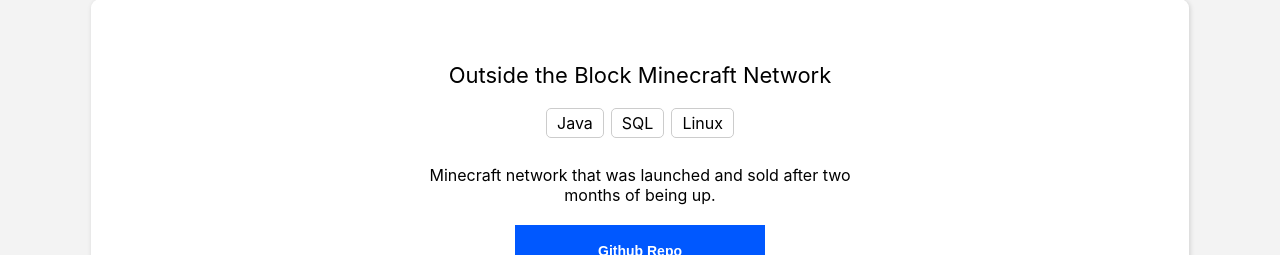
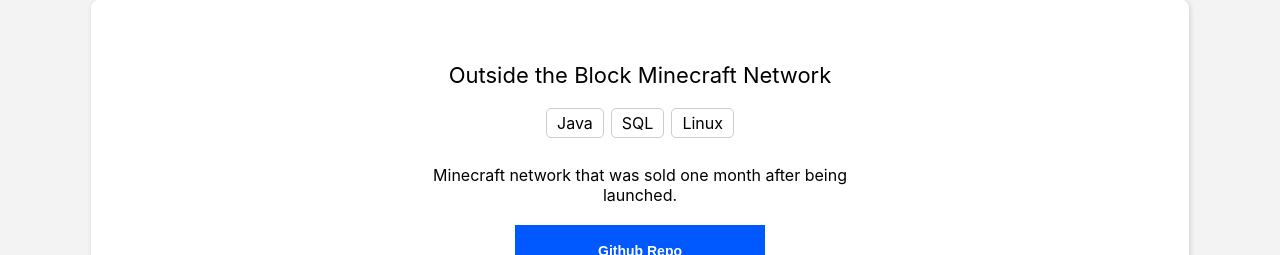
Before and after one commit to AlexzanderFlores/PortfolioWebsite, a React (Create React App) app: page / in a window 1280 px wide. Shown: the part 7106-7361 px from the top of the page. Built offline with nearby package versions, Linux system fonts and the light colour scheme.

Commit message:
Improve descriptions

```diff
--- a/src/components/projects/Projects.js
+++ b/src/components/projects/Projects.js
@@ -143,7 +143,7 @@
       <Project
         name="Outside the Block Minecraft Network"
         languages={["Java", "SQL", "Linux"]}
-        description="Minecraft network that was launched and sold after two months of being up."
+        description="Minecraft network that was sold one month after being launched."
         repoLink="https://github.com/AlexzanderFlores/OutsideTheBlockBukkit"
         videoId="6K4TqXMdGWs?t=28"
       />
@@ -153,7 +153,7 @@
         languages={["Java", "SQL", "Linux"]}
         description="Minecraft network that served over 250,000 unique players over its two-year lifespan before being sold."
         repoLink="https://github.com/AlexzanderFlores/ProMcGames"
-        videoId="pD6Rj2oLKNs"
+        videoId="WoIhzZebwdE"
       />
 
       <Project
```
